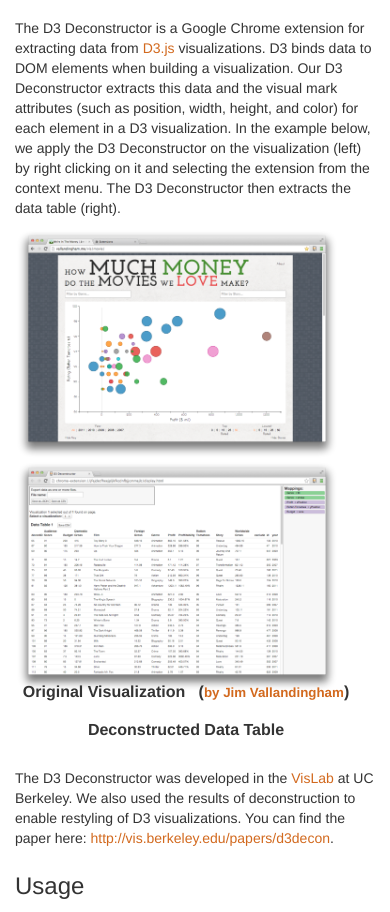
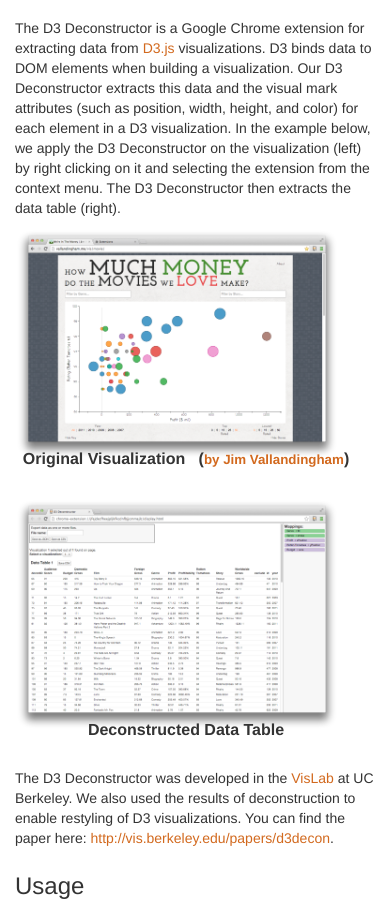
Before and after one commit to ucbvislab/d3-deconstructor, a plain HTML site: page index.html in a window 390 px wide. Shown: the part 177-1089 px from the top of the page. Drawn offline with nearby package versions, Linux system fonts and the light colour scheme.

Commit message:
fixed alignment of image captions with images in mobile layout

```diff
--- a/index.html
+++ b/index.html
@@ -40,14 +40,10 @@
 			<div class="row">
 				<div class="col-md-6">
 					<img class="banner-img" src="tutorial_images/vallandingham-vis.png">
+					<h2 class="img-label">Original Visualization &nbsp; (<a href="http://vallandingham.me/vis/movie">by Jim Vallandingham</a>)</h2>
 				</div>
 				<div class="col-md-6">
 					<img class="banner-img" src="tutorial_images/deconstruction-view.png">
-				</div>
-				<div class="col-md-6">
-					<h2 class="img-label">Original Visualization &nbsp; (<a href="http://vallandingham.me/vis/movie/">by Jim Vallandingham</a>)</h2>
-				</div>
-				<div class="col-md-6">
 					<h2 class="img-label">Deconstructed Data Table</h2>
 				</div>
 			</div>
```
